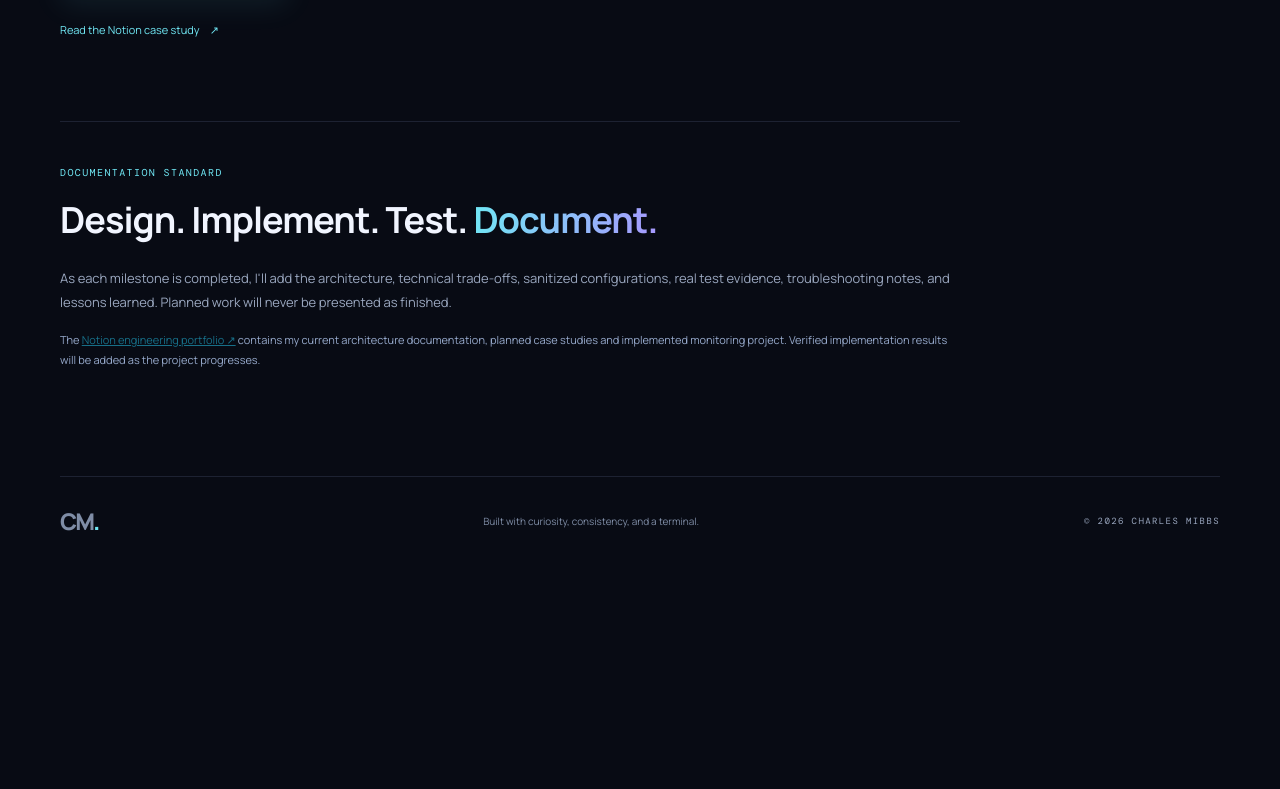
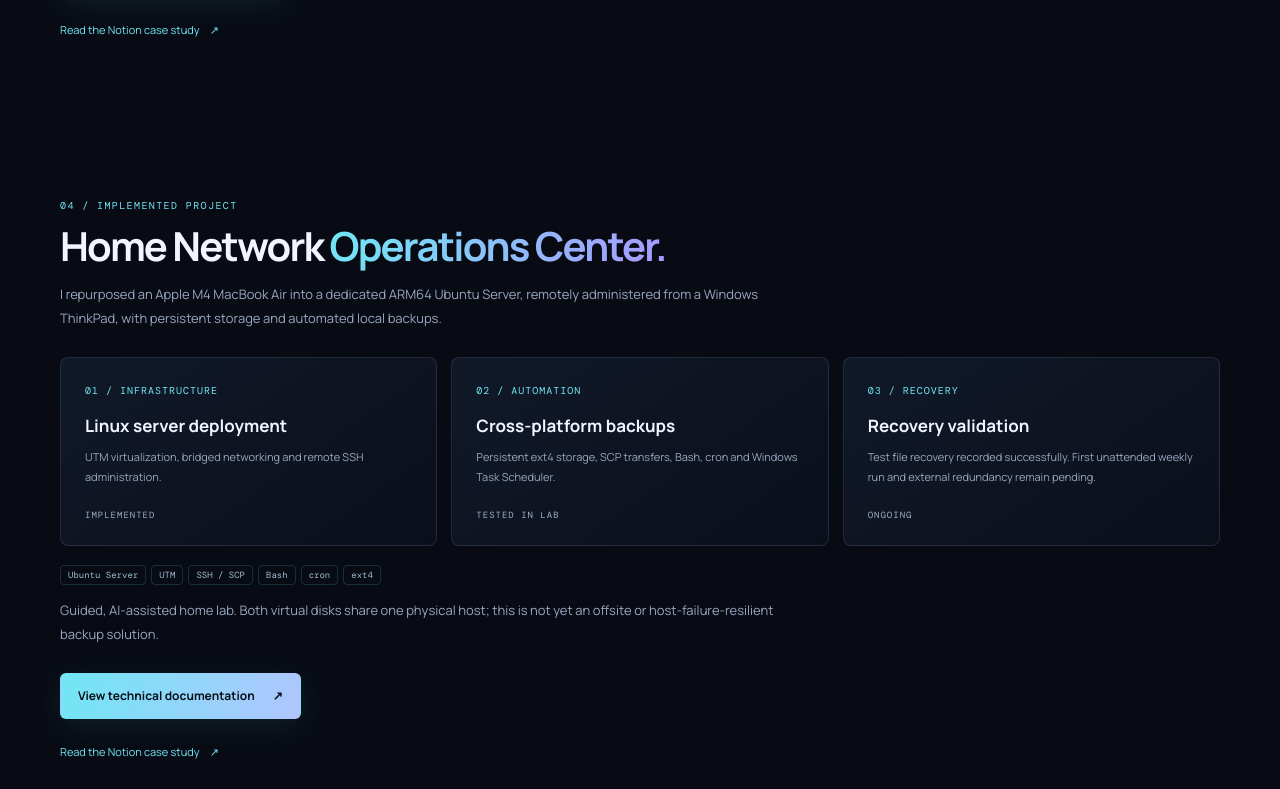
Before and after one commit to mibbsc/Charles-site, a plain HTML site: page portfolio.html in a window 1280 px wide. Shown: the part 2391-3180 px from the top of the page. Before the commit the page ends 2957 px from the top, so only its background shows below. Drawn offline with nearby package versions, Linux system fonts and the light colour scheme.

Commit message:
Add HNOC Linux server and backup automation portfolio case study

```diff
--- a/portfolio.html
+++ b/portfolio.html
@@ -69,6 +69,20 @@
       <p><a class="project-link" href="https://app.notion.com/p/424cf3881a8681c99c29c8340ca18c00?pvs=204" target="_blank" rel="noopener noreferrer">Read the Notion case study <span>↗</span></a></p>
     </section>
 
+    <section class="roadmap-section" id="home-network-operations-center" aria-labelledby="hnoc-title">
+      <div class="section-heading"><div><p class="mono section-label">04 / IMPLEMENTED PROJECT</p><h2 id="hnoc-title">Home Network <span class="gradient-text">Operations Center.</span></h2></div></div>
+      <p class="roadmap-lede">I repurposed an Apple M4 MacBook Air into a dedicated ARM64 Ubuntu Server, remotely administered from a Windows ThinkPad, with persistent storage and automated local backups.</p>
+      <div class="phase-grid">
+        <article class="phase-card"><span class="mono phase-id">01 / INFRASTRUCTURE</span><h3>Linux server deployment</h3><p>UTM virtualization, bridged networking and remote SSH administration.</p><span class="phase-state">IMPLEMENTED</span></article>
+        <article class="phase-card"><span class="mono phase-id">02 / AUTOMATION</span><h3>Cross-platform backups</h3><p>Persistent ext4 storage, SCP transfers, Bash, cron and Windows Task Scheduler.</p><span class="phase-state">TESTED IN LAB</span></article>
+        <article class="phase-card"><span class="mono phase-id">03 / RECOVERY</span><h3>Recovery validation</h3><p>Test file recovery recorded successfully. First unattended weekly run and external redundancy remain pending.</p><span class="phase-state">ONGOING</span></article>
+      </div>
+      <div class="tag-row"><span class="tag">Ubuntu Server</span><span class="tag">UTM</span><span class="tag">SSH / SCP</span><span class="tag">Bash</span><span class="tag">cron</span><span class="tag">ext4</span></div>
+      <p class="roadmap-lede">Guided, AI-assisted home lab. Both virtual disks share one physical host; this is not yet an offsite or host-failure-resilient backup solution.</p>
+      <p><a class="button button-primary" href="https://github.com/mibbsc/Charles-site/tree/main/docs/home-network-operations-center" target="_blank" rel="noopener noreferrer">View technical documentation <span>↗</span></a></p>
+      <p><a class="project-link" href="https://app.notion.com/p/426cf3881a8681b3a45deb2f8187c867?pvs=204" target="_blank" rel="noopener noreferrer">Read the Notion case study <span>↗</span></a></p>
+    </section>
+
     <section class="portfolio-outro" aria-label="Documentation standard">
       <p class="mono section-label">DOCUMENTATION STANDARD</p>
       <h2>Design. Implement. Test. <span class="gradient-text">Document.</span></h2>
```
